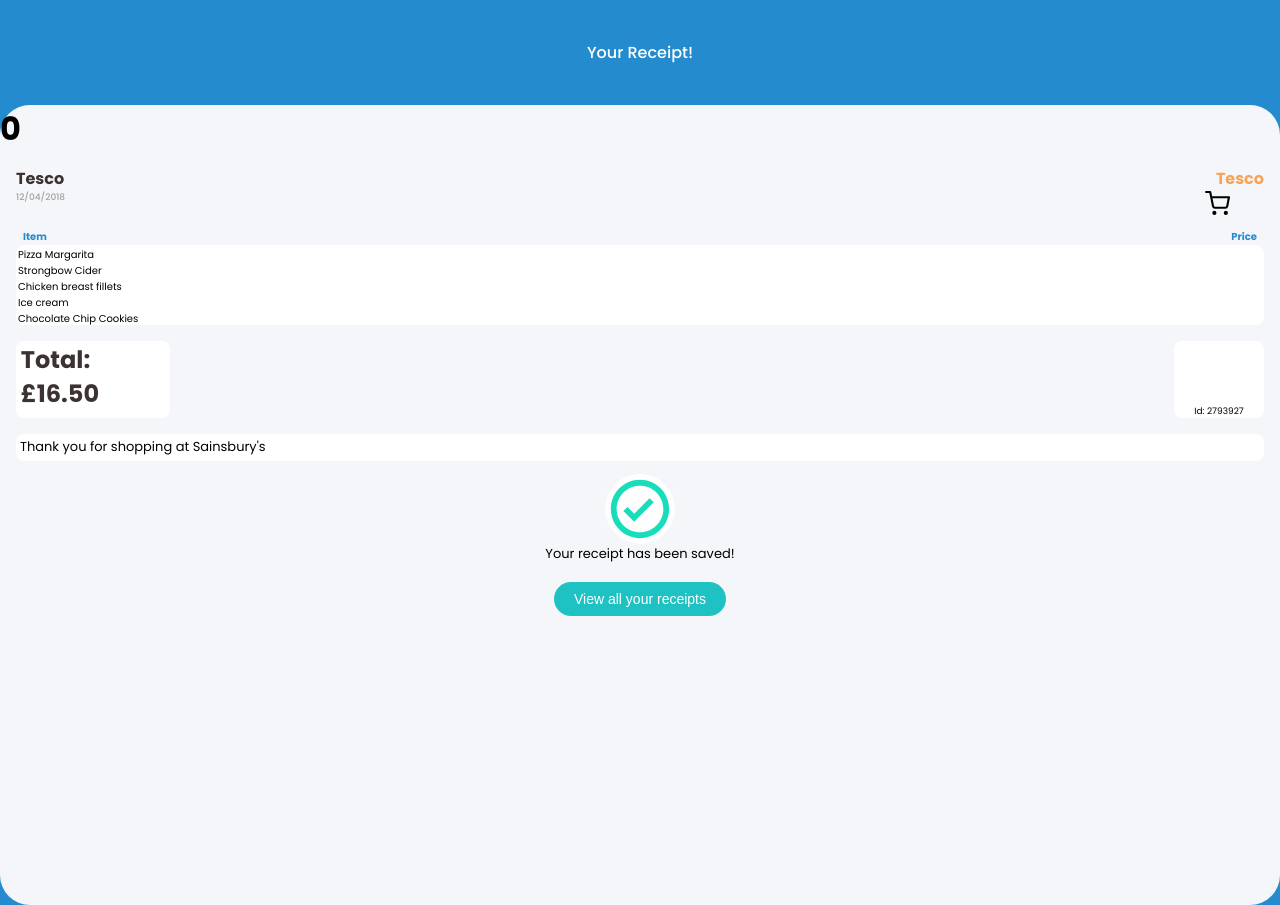
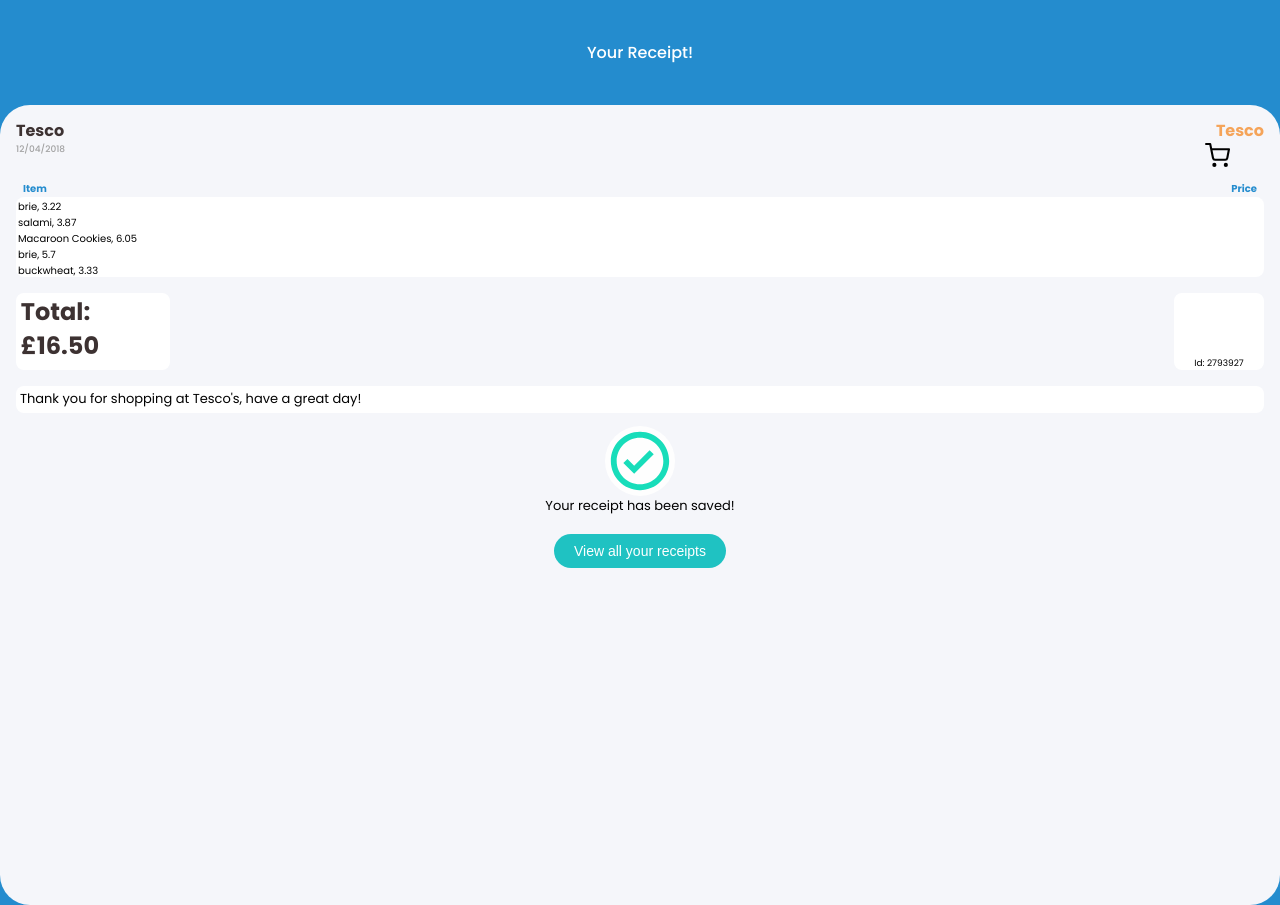
Before and after one commit to lisiesu/QR-Eceipts, a React (Create React App) app in the folder client/: page /receipt/0 in a window 1280 px wide. Built offline with nearby package versions, Linux system fonts and the light colour scheme.

Commit message:
:sparkles: (⚛️ Frontend) render items and price with mock data

```diff
--- a/client/src/components/Receipt/Items/Items.tsx
+++ b/client/src/components/Receipt/Items/Items.tsx
@@ -4,14 +4,15 @@
 
 interface Props {
 	item: ProductInterface['product'];
+	price: ProductInterface['price'];
 }
 
-function Items({ item }: Props): JSX.Element {
+function Items({ item, price }: Props): JSX.Element {
 	return (
 		<div>
-			{console.log('hi', item)}
-
-			<li>{item}</li>
+			<li>
+				{item}, {price}
+			</li>
 		</div>
 	);
 }
--- a/client/src/components/Receipt/ItemsList/ItemsList.tsx
+++ b/client/src/components/Receipt/ItemsList/ItemsList.tsx
@@ -9,28 +9,22 @@
 }
 
 function ItemsList({ products }: Props): JSX.Element {
-	const items = products.forEach((el) => <Items item={el.product} />);
+	const items = products.map((el) => (
+		<Items key={el.id} item={el.product} price={el.price} />
+	));
 	return (
 		<div>
-			{console.log(items)}
+			{console.log(products)}
 			<div className="Item-List-Titles">
 				<p>Item</p>
 				<p>Price</p>
 			</div>
 			<div className="Item-List-Container">
-				<ul className="List">
-					{items}
-					<li className="List-item">Pizza Margarita</li>
-					<li className="List-item">Strongbow Cider</li>
-					<li className="List-item">Chicken breast fillets</li>
-					<li className="List-item">Ice cream</li>
-					<li className="List-item">Chocolate Chip Cookies</li>
-					<li className="List-item">Cheese Crackers</li>
-				</ul>
+				<ul className="List">{items}</ul>
 			</div>
 			<PriceAndQR />
 			<div className="Message-Container">
-				<p>Thank you for shopping at Sainsbury&apos;s</p>
+				<p>Thank you for shopping at Tesco&apos;s, have a great day!</p>
 			</div>
 		</div>
 	);
--- a/client/src/components/Receipt/ReceiptBody/ReceiptBody.tsx
+++ b/client/src/components/Receipt/ReceiptBody/ReceiptBody.tsx
@@ -21,12 +21,15 @@
 	const [receipt, setReceipt] = useState<Receipt>();
 
 	useEffect(() => {
-		service.getReceiptByid('3').then((el) => setReceipt(el));
+		service.getReceiptByid('1').then((el) => setReceipt(el));
 	}, []);
+
+	// useEffect(() => {
+	// 	service.getUserReceipt(id).then((el) => setReceipt(el));
+	// }, []);
 
 	return (
 		<div className="Receipt-Container">
-			<h1>{id}</h1>
 			{receipt ? (
 				<div className="Receipt-Body">
 					<div className="Company-Details">
```
Also changed, not shown: 1 other file (tests, documents, lock files or other folders).
